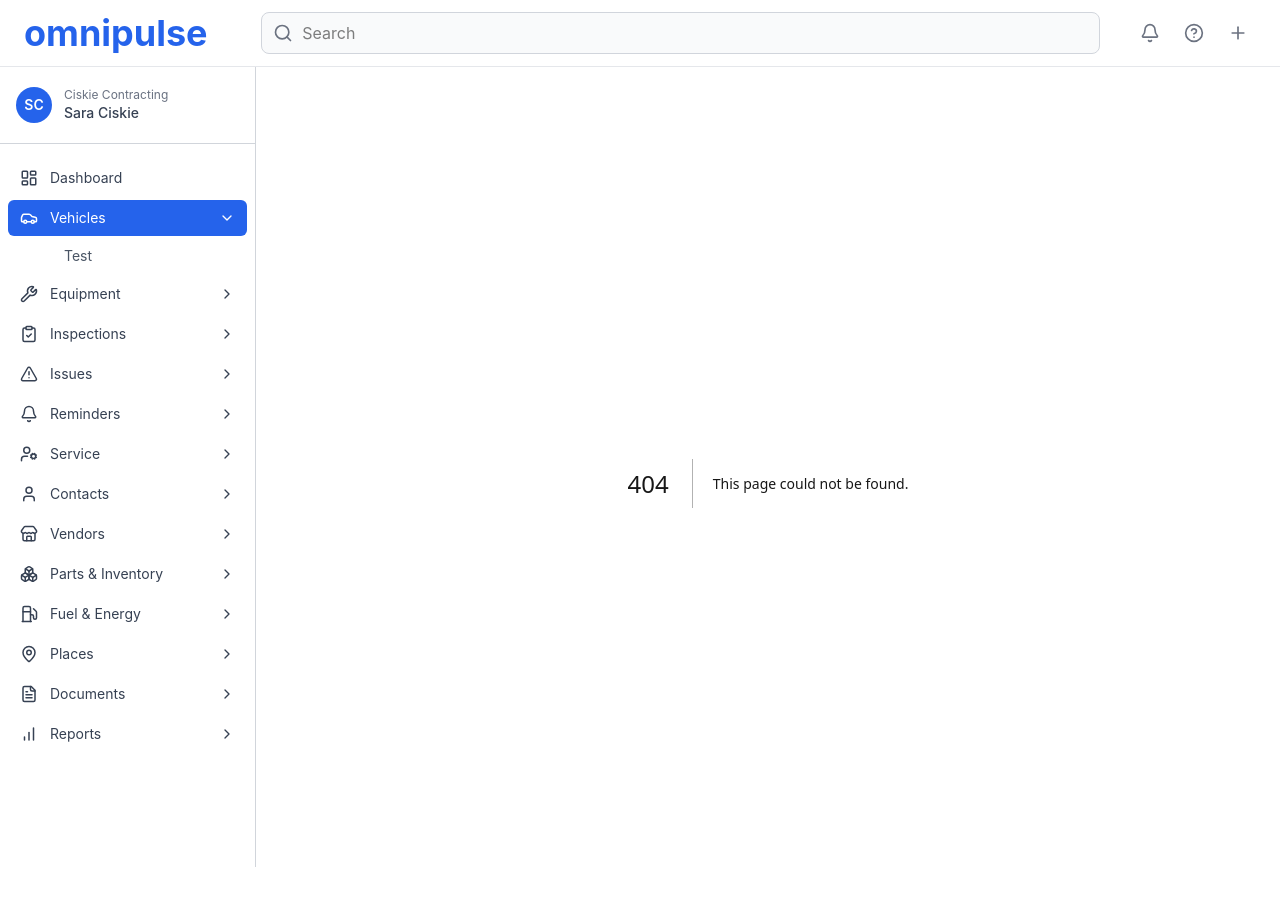
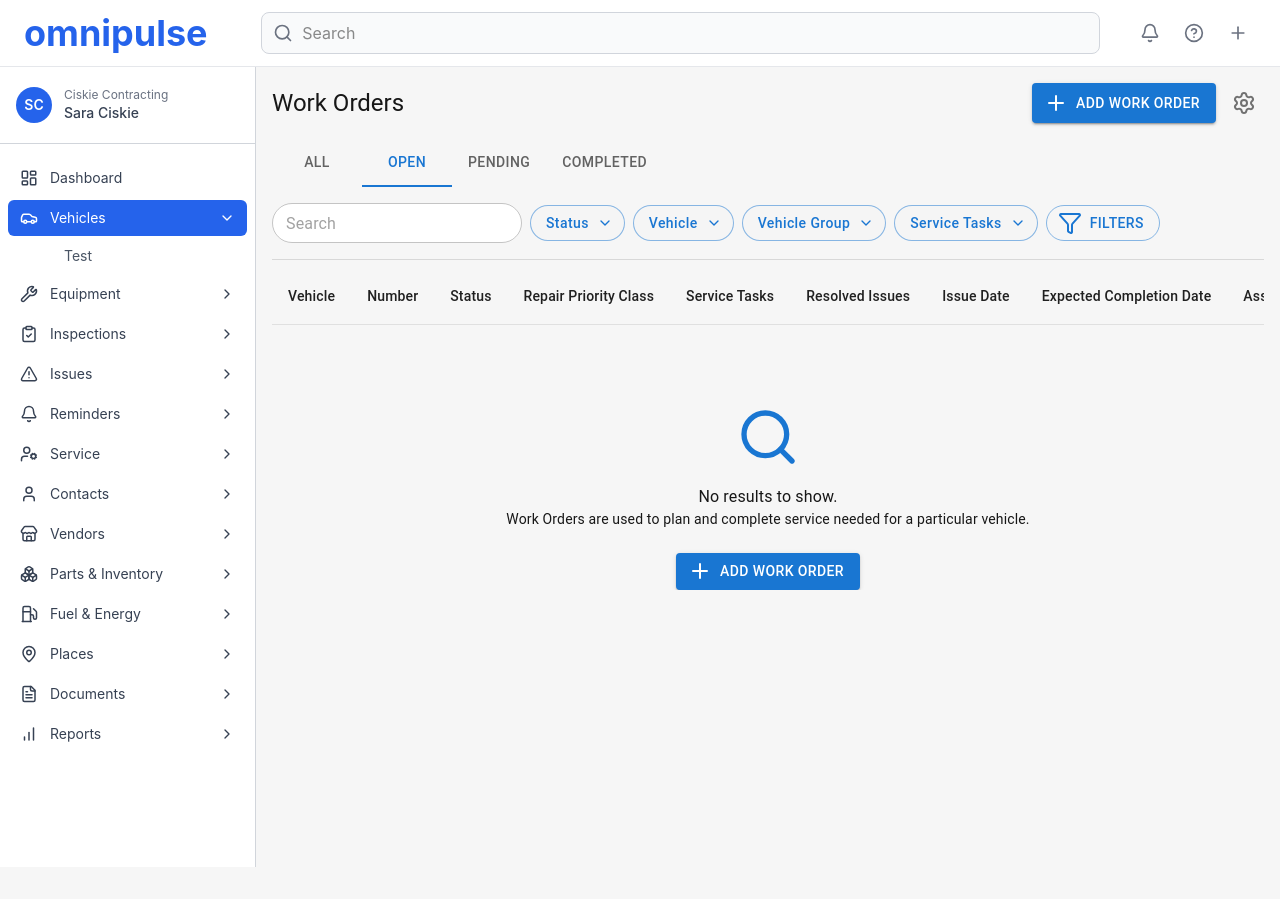
Before and after one commit to willjosh/omnipulse, a Next.js app in the folder client/: page /work_orders in a window 1280 px wide. Before the commit this address had no page. After the commit the page ends 867 px from the top, so only its background shows below. Built offline with nearby package versions, Linux system fonts and the light colour scheme.

Commit message:
W18ADATE-256 feat: add /work_orders page route

```diff
--- /dev/null
+++ b/client/src/app/work_orders/page.tsx
@@ -0,0 +1,134 @@
+"use client";
+
+import React, { useState } from "react";
+import {
+  Box,
+  Button,
+  Typography,
+  IconButton,
+  Tabs,
+  Tab,
+  TextField,
+  Table,
+  TableHead,
+  TableRow,
+  TableCell,
+  Divider,
+} from "@mui/material";
+import { Plus, Filter, Search, Settings, ChevronDown } from "lucide-react";
+
+const WorkOrdersPage: React.FC = () => {
+  const [status, setStatus] = useState("Open");
+  const rows: any[] = [];
+
+  const handleStatusChange = (_: any, newValue: string) => {
+    setStatus(newValue);
+  };
+
+  return (
+    <Box p={0}>
+      <Box
+        display="flex"
+        justifyContent="space-between"
+        alignItems="center"
+        mb={2}
+      >
+        <Typography variant="h5">Work Orders</Typography>
+        <Box display="flex" gap={1}>
+          <Button variant="contained" startIcon={<Plus />}>
+            ADD WORK ORDER
+          </Button>
+          <IconButton>
+            <Settings />
+          </IconButton>
+        </Box>
+      </Box>
+      <Tabs
+        value={status}
+        onChange={handleStatusChange}
+        textColor="primary"
+        indicatorColor="primary"
+      >
+        <Tab label="ALL" value="All" />
+        <Tab label="OPEN" value="Open" />
+        <Tab label="PENDING" value="Pending" />
+        <Tab label="COMPLETED" value="Completed" />
+      </Tabs>
+      <Box display="flex" alignItems="center" gap={1} mt={2}>
+        <TextField
+          size="small"
+          placeholder="Search"
+          variant="outlined"
+          sx={{ borderRadius: 5, background: "#fff", width: 250 }}
+          InputProps={{ sx: { borderRadius: "50px" } }}
+        />
+        {["Status", "Vehicle", "Vehicle Group", "Service Tasks"].map(label => (
+          <Button
+            key={label}
+            variant="outlined"
+            endIcon={<ChevronDown size={16} />}
+            sx={{
+              borderRadius: 5,
+              textTransform: "none",
+              background: "#f5f5f5",
+            }}
+          >
+            {label}
+          </Button>
+        ))}
+        <Button
+          variant="outlined"
+          startIcon={<Filter />}
+          sx={{ borderRadius: 5 }}
+        >
+          Filters
+        </Button>
+      </Box>
+      <Box overflow="auto" mt={2}>
+        <Divider sx={{ mb: 1 }} />
+        <Table>
+          <TableHead>
+            <TableRow sx={{ whiteSpace: "nowrap" }}>
+              <TableCell>Vehicle</TableCell>
+              <TableCell>Number</TableCell>
+              <TableCell>Status</TableCell>
+              <TableCell>Repair Priority Class</TableCell>
+              <TableCell>Service Tasks</TableCell>
+              <TableCell>Resolved Issues</TableCell>
+              <TableCell>Issue Date</TableCell>
+              <TableCell>Expected Completion Date</TableCell>
+              <TableCell>Assigned To</TableCell>
+              <TableCell>Watchers</TableCell>
+              <TableCell>Operator</TableCell>
+              <TableCell>Total Cost</TableCell>
+              <TableCell>Labels</TableCell>
+            </TableRow>
+          </TableHead>
+        </Table>
+        {rows.length === 0 && (
+          <Box
+            display="flex"
+            flexDirection="column"
+            alignItems="center"
+            justifyContent="center"
+            mt={10}
+          >
+            <Search size={64} color="#1976d2" />
+            <Typography variant="body1" mt={2}>
+              No results to show.
+            </Typography>
+            <Typography variant="body2" mb={3}>
+              Work Orders are used to plan and complete service needed for a
+              particular vehicle.
+            </Typography>
+            <Button variant="contained" startIcon={<Plus />}>
+              ADD WORK ORDER
+            </Button>
+          </Box>
+        )}
+      </Box>
+    </Box>
+  );
+};
+
+export default WorkOrdersPage;
```
